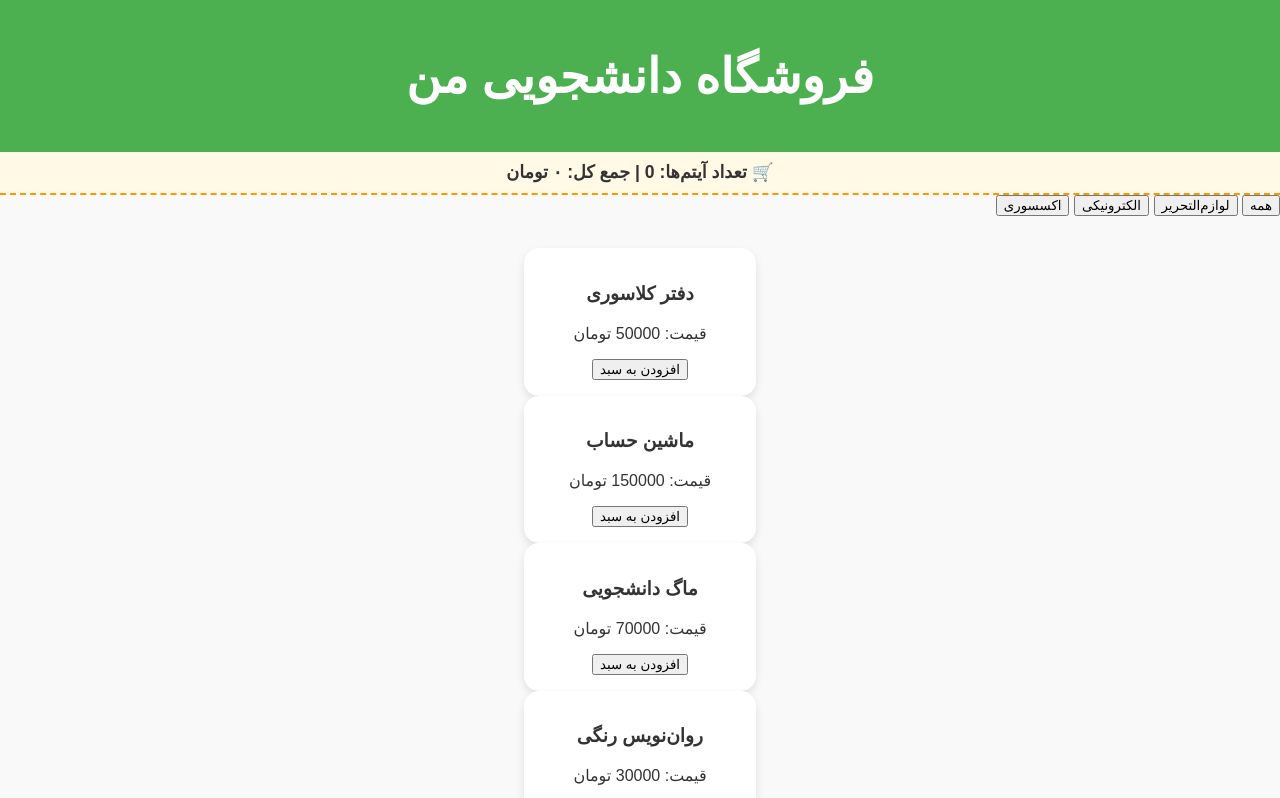
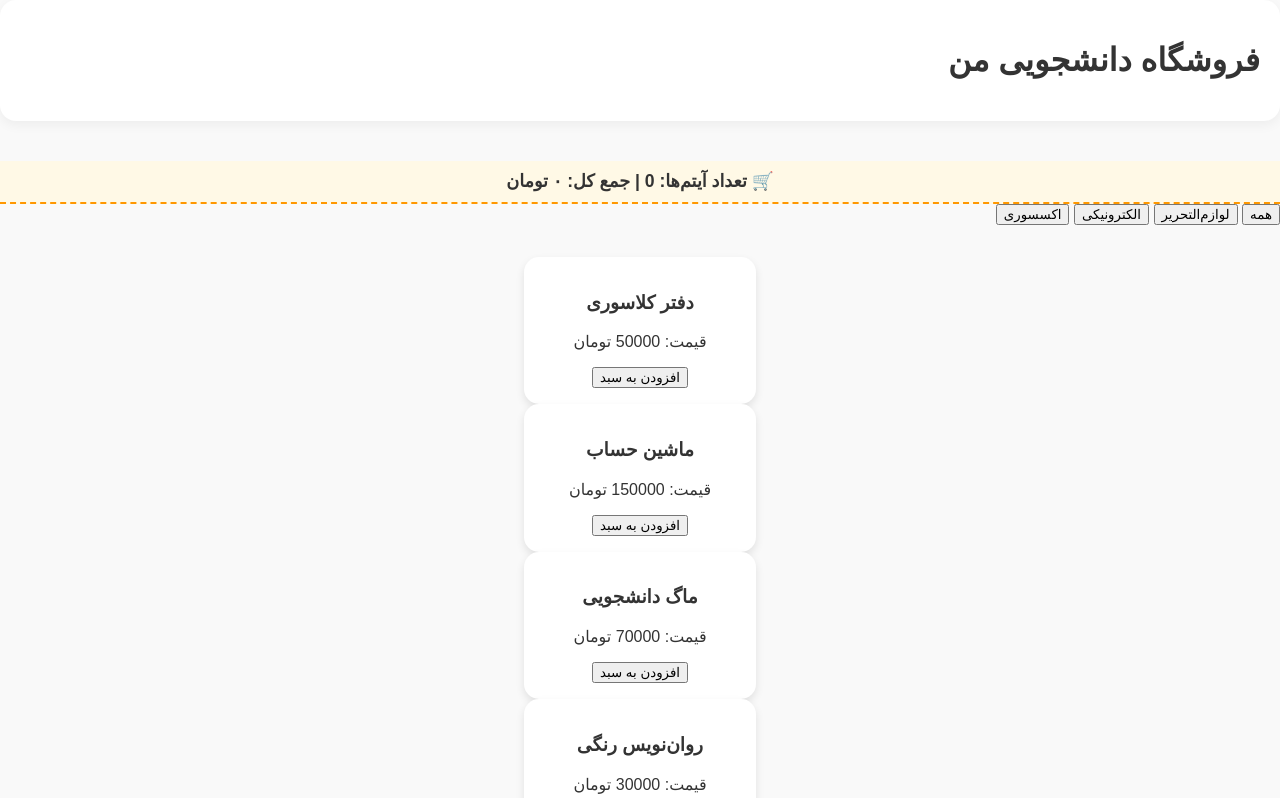
Before and after one commit to neli7981/simple-store, a plain HTML site: page index.html in a window 1280 px wide. Shown: the top 798 px of the page. Drawn offline with Linux system fonts and the light colour scheme; a small style sheet from the web is missing.

Commit message:
Update style.css

```diff
--- a/style.css
+++ b/style.css
@@ -6,14 +6,12 @@ body {
   background-color: #f9f9f9;
   color: #333;
 }
-
 header {
-  background-color: #4CAF50;
-  padding: 1rem;
-  text-align: center;
-  color: white;
-  font-size: 1.5rem;
-  font-weight: bold;
+  background-color: #ffffff;
+  padding: 20px;
+  border-radius: 16px;
+  box-shadow: 0 4px 12px rgba(0, 0, 0, 0.05);
+  margin-bottom: 40px;
 }
 
 nav {
```
